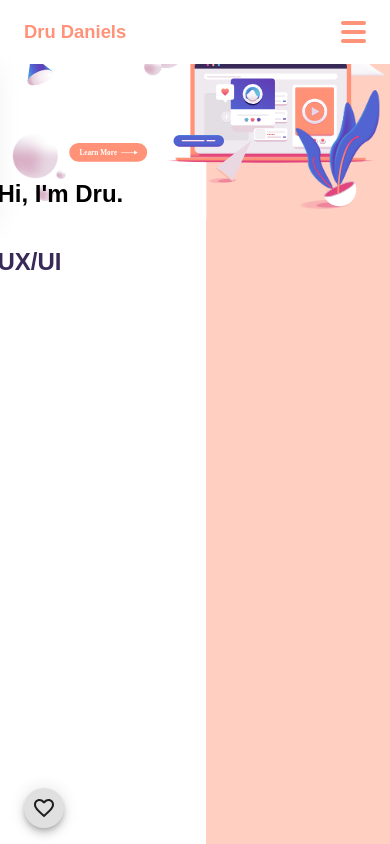
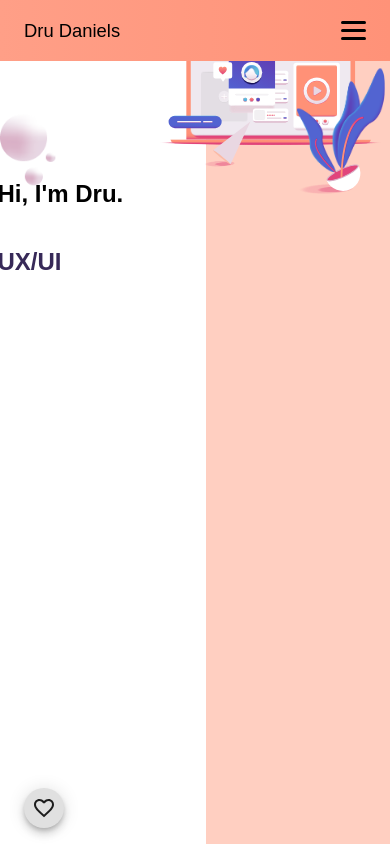
Before and after one commit to Dru-Daniels/dru-portfolio, a React (Create React App) app: page / in a window 390 px wide. Shown: the top 844 px of the page. Built offline with nearby package versions, Linux system fonts and the light colour scheme; a web font is replaced by a local one.

Commit message:
Navbar Style Complete

```diff
--- a/src/components/Project.js
+++ b/src/components/Project.js
@@ -32,7 +32,7 @@ const Project = (props) => {
     <section className="portfolio">
 
       <div className="portfolio-container transition3">
-        <div class="portfolio-left">
+        <div className="portfolio-left">
           <div className="inner">
             <p className="featured-title">KariOmi</p>
             <p className="featured-description">
@@ -51,7 +51,7 @@ const Project = (props) => {
       </div>
 
       <div className="portfolio-container transition3">
-        <div class="portfolio-left">
+        <div className="portfolio-left">
           <div className="inner">
             <p className="featured-title">Ainstein AI</p>
             <p className="featured-description">
@@ -69,7 +69,7 @@ const Project = (props) => {
       </div>
 
       <div className="portfolio-container transition3">
-        <div class="portfolio-left">
+        <div className="portfolio-left">
           <div className="inner">
             <p className="featured-title">Soko Wars</p>
             <p className="featured-description">
@@ -87,7 +87,7 @@ const Project = (props) => {
       </div>
 
       <div className="portfolio-container transition3">
-        <div class="portfolio-left">
+        <div className="portfolio-left">
           <div className="inner">
             <p className="featured-title">Redwood Mediation</p>
             <p className="featured-description">
--- a/src/components/heroBanner.scss
+++ b/src/components/heroBanner.scss
@@ -11,7 +11,7 @@
   width: 100vw;
   height: 100vh;
   margin: 0 auto;
-  background-image: url("../images/heroBannerWithBtn.svg");
+  background-image: url("../images/hero-banner-noBg.svg");
   background-repeat: no-repeat;
   background-size: 100% auto;
   background-position: center top;
--- a/src/layout/Navbar.js
+++ b/src/layout/Navbar.js
@@ -15,7 +15,7 @@ const Navbar = () => {
   return (
     <header className="header">
       <nav className="navbar">
-        <a href="/#" className="nav-link">
+        <a href="/#" className="nav-link nav-name">
           Dru Daniels
         </a>
         <ul className="nav-menu" id="nav-menu">
--- a/src/layout/navbar.scss
+++ b/src/layout/navbar.scss
@@ -1,6 +1,5 @@
 .header{
-  background-color: transparent;
-  position: fixed;
+  background: linear-gradient(to right, #fff 52.9vw, #ffcfc1 50vw);
   top: 0;
   width: 100vw;
   z-index: 9999;
@@ -22,7 +21,7 @@
 .bar {
   display: block;
   width: 25px;
-  height: 4px;
+  height: 3px;
   margin: 5px auto;
   border-radius: 50px;
   -webkit-transition: all 0.3s ease-in-out;
@@ -91,22 +90,20 @@
 
 @media only screen and (max-width: 768px) {
   .header {
-    background-color: #fff;
+    background: linear-gradient(to right, #ff9f87, #ff9278);
+    position: fixed;
   }
+
   .nav-menu {
       position: fixed;
       left: -100%;
-      top: 2.5rem;
+      top: 2.8em;
       flex-direction: column;
       align-items: center;
       width: 100%;
-      padding: 0;
-      background-color: #fff;
-      border-bottom-left-radius: 10px;
-      border-bottom-right-radius: 10px;
+      padding: 0 2rem;
+      background: #333333;
       transition: 0.3s;
-      box-shadow:
-          0 10px 27px rgba(0, 0, 0, 0.05);
   }
 
   .nav-link,
@@ -114,7 +111,9 @@
     border: none;
     color: var(--font-color);
     transition: 0.5s;
-    color: #ff9278;
+    color: #ff9f87;
+    padding: 0;
+    font-weight: 400;
   }
 
   .nav-link:hover,
@@ -124,7 +123,8 @@
   .contact:focus,
   .contact:active {
     background-color: transparent;
-    color: #ffcfc1;
+    color: #ffb6a3;
+    text-shadow: 1px 1px 2px #ff0000;
   }
 
   .nav-menu.active {
@@ -135,8 +135,12 @@
       margin: 1rem 0;
   }
 
+  .nav-name {
+    color: #000;
+  }
+
   .bar {
-    background-color: #ff9278;
+    background-color: #000;
   }
 
   .hamburger {
@@ -149,11 +153,11 @@
   }
 
   .hamburger.active .bar:nth-child(1) {
-      transform: translateY(9px) rotate(45deg);
+      transform: translateY(8px) rotate(45deg);
   }
 
   .hamburger.active .bar:nth-child(3) {
-      transform: translateY(-9px) rotate(-45deg);
+      transform: translateY(-8px) rotate(-45deg);
   }
 
 }
```
Also changed, not shown: src/images/hero-banner-noBg.svg (added).
